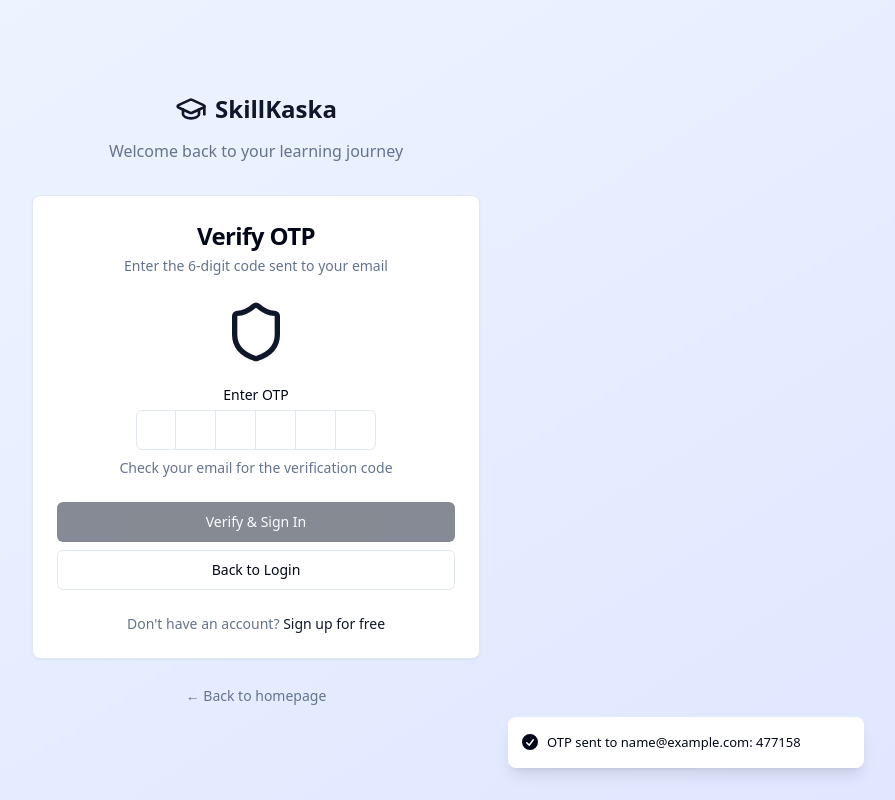
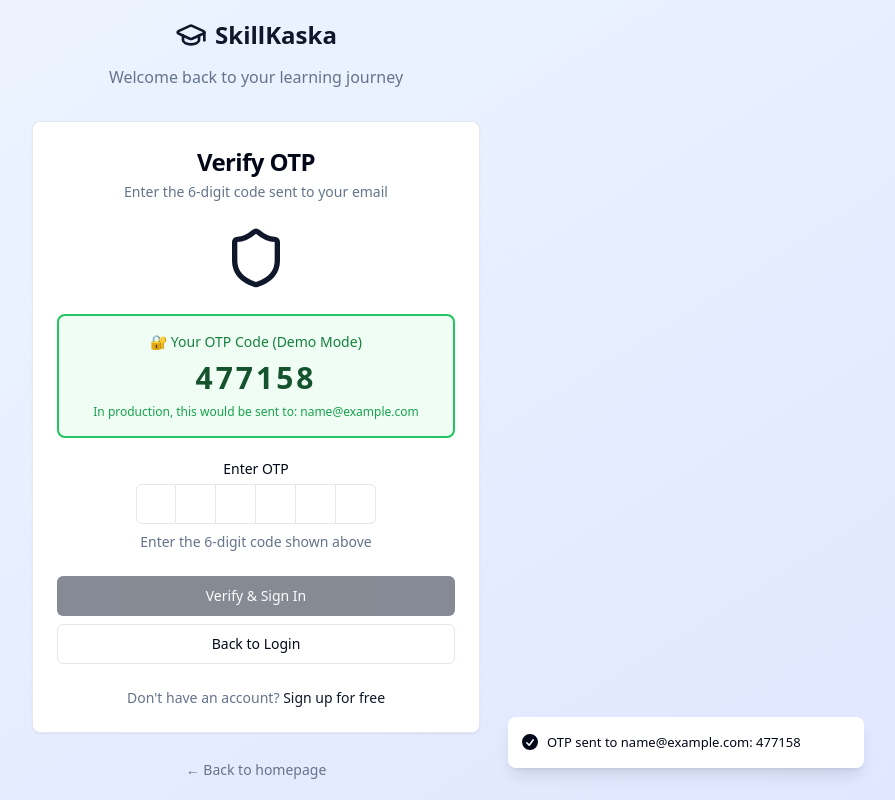
Before and after one commit to SomanaboinaNandish/skillkaska-empower-pathways, a React (Vite) app: page /login in a window 1280 px wide. Both pictures are taken after typing "name@example.com", "Sample123" into the empty fields and a click on the button "Continue with OTP". Shown: the whole page, without its empty margins (384-1279 px from the left). Built offline with nearby package versions, Linux system fonts and the light colour scheme.

Commit message:
Fix OTP usage visibility

```diff
--- a/src/pages/Login.tsx
+++ b/src/pages/Login.tsx
@@ -155,6 +155,19 @@ const Login = () => {
                   <Shield className="h-16 w-16 text-primary" />
                 </div>
 
+                {/* Display Generated OTP for Demo */}
+                <div className="bg-green-50 border-2 border-green-500 rounded-lg p-4 text-center">
+                  <p className="text-sm font-medium text-green-700 mb-2">
+                    🔐 Your OTP Code (Demo Mode)
+                  </p>
+                  <p className="text-3xl font-bold text-green-900 tracking-widest">
+                    {generatedOTP}
+                  </p>
+                  <p className="text-xs text-green-600 mt-2">
+                    In production, this would be sent to: {email}
+                  </p>
+                </div>
+
                 <div className="space-y-2">
                   <Label htmlFor="otp" className="text-center block">Enter OTP</Label>
                   <div className="flex justify-center">
@@ -174,7 +187,7 @@ const Login = () => {
                     </InputOTP>
                   </div>
                   <p className="text-sm text-center text-muted-foreground mt-2">
-                    Check your email for the verification code
+                    Enter the 6-digit code shown above
                   </p>
                 </div>
 
```
